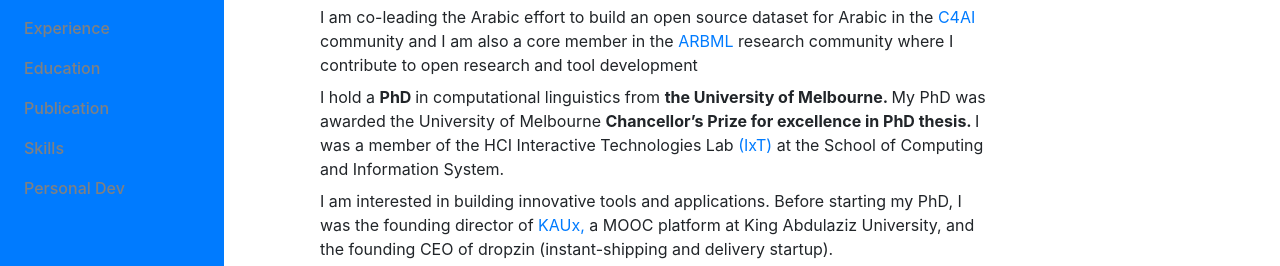
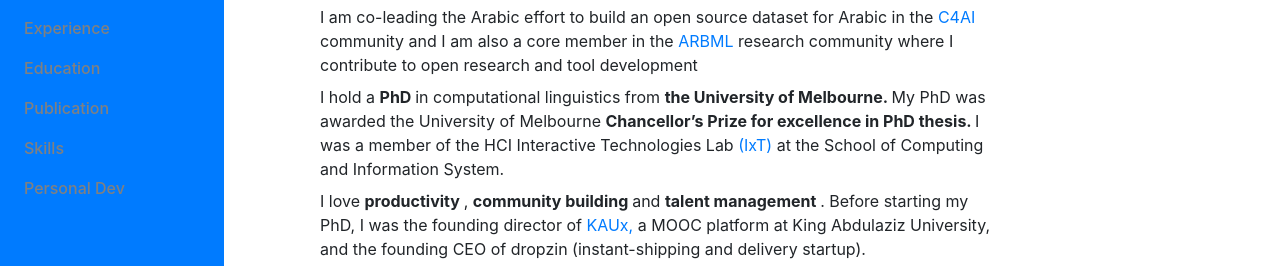
Before and after one commit to Eaalghamdi/Eaalghamdi.github.io, a website with bundled scripts: page index.html in a window 1280 px wide. Shown: the part 147-413 px from the top of the page. Built offline with nearby package versions, Linux system fonts and the light colour scheme; a web font is replaced by a local one.

Commit message:
Update index.html

```diff
--- a/index.html
+++ b/index.html
@@ -83,7 +83,7 @@
 
 
                <p class="mb-2">
-                  I am interested in building innovative tools and applications.
+                  I love <strong> productivity </strong>, <strong> community building </strong> and <strong> talent management </strong>.
                   Before starting my PhD, I was the founding director of<a href="https://ctld.kau.edu.sa/Content-322-EN-258010" target="_blank"> KAUx, </a> a MOOC platform at King Abdulaziz University, and the founding CEO of dropzin (instant-shipping and delivery startup).
                </p>
             </div>
```
